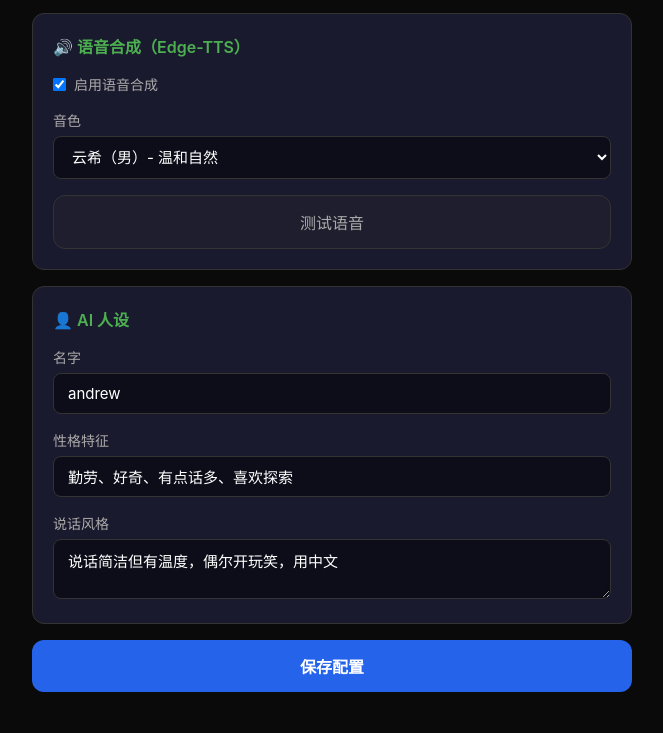
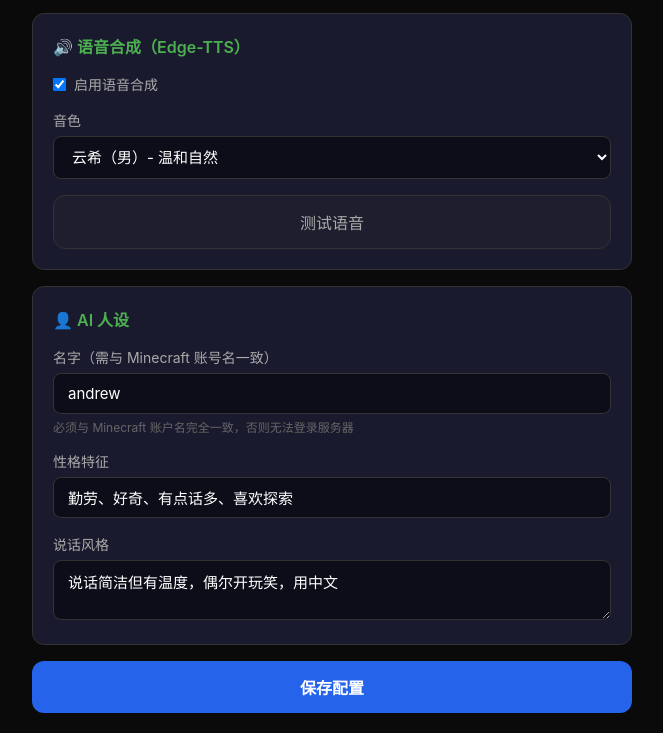
Before and after one commit to Zlmetal/mc-ai-bot-v2, a website: page public/settings.html in a window 1280 px wide. Shown: the part 1180-1913 px from the top of the page, without its empty margins (308-971 px from the left). Before the commit the page ends 1892 px from the top, so only its background shows below. Drawn offline with Linux system fonts and the light colour scheme; no server answers.

Commit message:
fix: public/settings.html

```diff
--- a/public/settings.html
+++ b/public/settings.html
@@ -158,8 +158,9 @@
     <div class="section">
       <div class="section-title">👤 AI 人设</div>
       <div class="field">
-        <label>名字</label>
+        <label>名字（需与 Minecraft 账号名一致）</label>
         <input type="text" id="botName" value="andrew">
+        <div class="help-text">必须与 Minecraft 账户名完全一致，否则无法登录服务器</div>
       </div>
       <div class="field">
         <label>性格特征</label>
```
